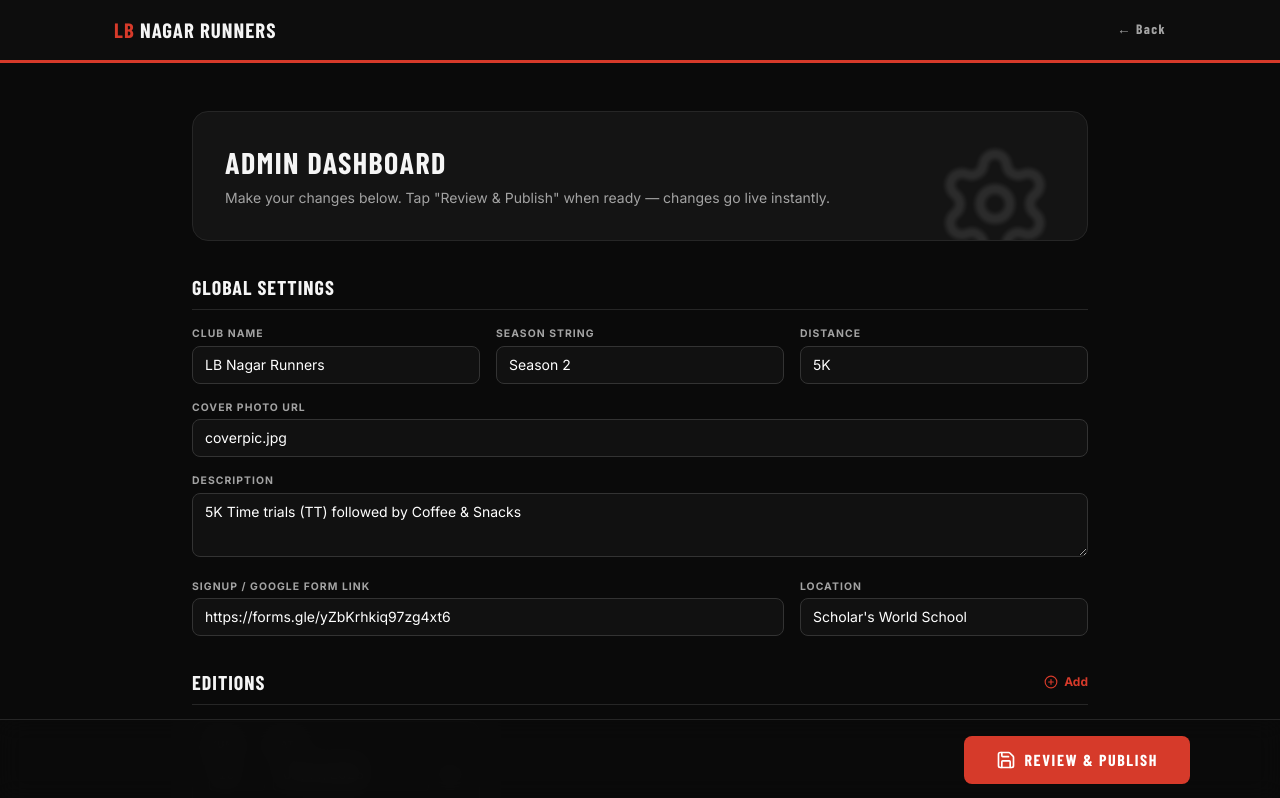
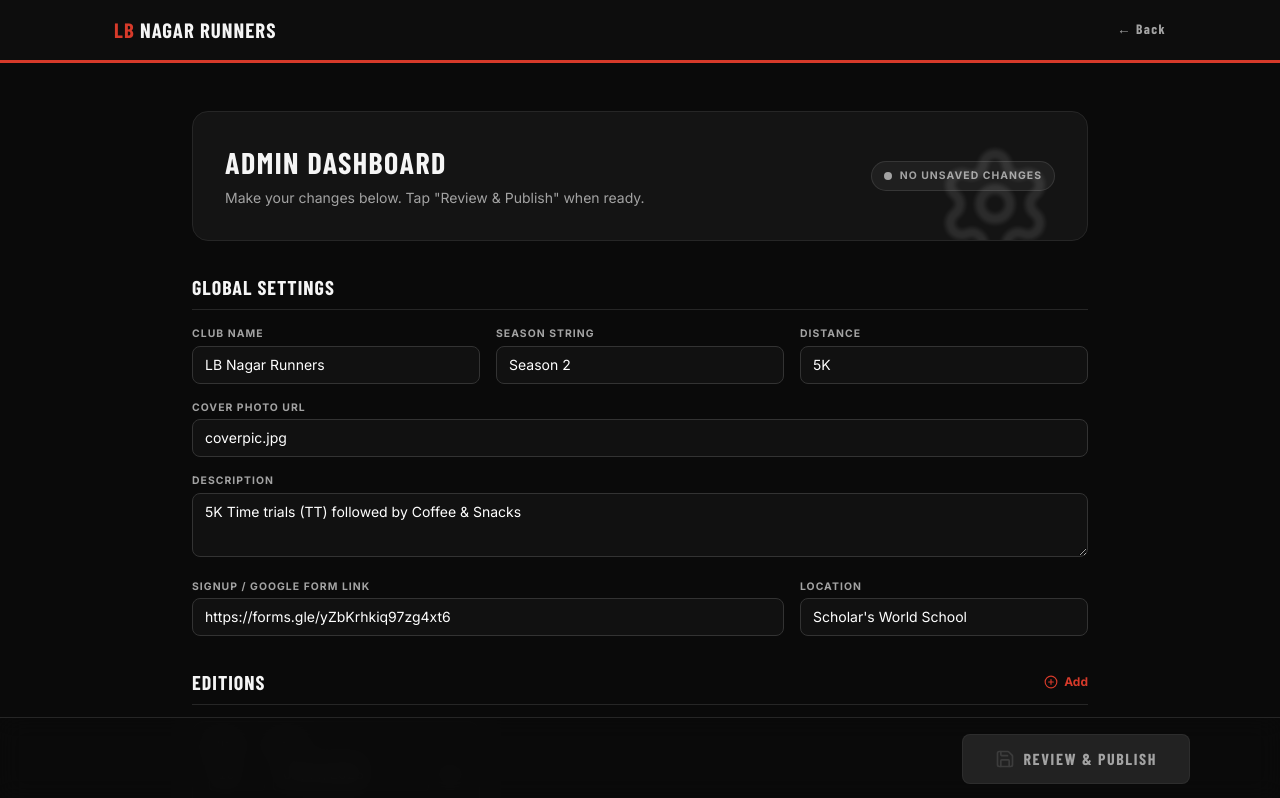
Before and after one commit to KManiKumarReddy/time-trials-leaderboard, a React (Vite) app: page /#/admin in a window 1280 px wide. Shown: the top 798 px of the page. Built offline with nearby package versions, Linux system fonts and the light colour scheme; a web font is replaced by a local one.

Commit message:
Admin UX: errors in modal, disable save if clean, stale CDN protection

```diff
--- a/src/App.jsx
+++ b/src/App.jsx
@@ -5,6 +5,7 @@ import Admin from './pages/Admin';
 import { fetchStats } from './api/github';
 
 const POLL_INTERVAL = 10000; // 10 seconds
+const STALE_LOCK_DURATION = 35000; // 35 seconds to allow Gist CDN to clear
 
 function NavBar({ clubName }) {
   const location = useLocation();
@@ -40,8 +41,15 @@ function App() {
   const [error, setError] = useState(null);
   const [isLive, setIsLive] = useState(false);
   const lastJsonRef = useRef('');
+  const skipFetchUntilRef = useRef(0);
 
   const loadData = useCallback(async (silent = false) => {
+    // Skip if we are in a "stale lock" period after a local update
+    if (silent && Date.now() < skipFetchUntilRef.current) {
+      console.log("Skipping fetch: data was recently updated and Gist CDN might be stale.");
+      return;
+    }
+
     if (!silent) {
       setLoading(true);
       setError(null);
@@ -64,6 +72,15 @@ function App() {
     } finally {
       if (!silent) setLoading(false);
     }
+  }, []);
+
+  // Admin calls this to update local UI immediately and prevent fetching stale Gist data
+  const handleLocalUpdate = useCallback((newData) => {
+    const json = JSON.stringify(newData);
+    lastJsonRef.current = json;
+    setData(newData);
+    // Lock fetching for 35 seconds to ensure we don't pull back stale data from CDN
+    skipFetchUntilRef.current = Date.now() + STALE_LOCK_DURATION;
   }, []);
 
   useEffect(() => {
@@ -98,7 +115,16 @@ function App() {
         ) : (
           <Routes>
             <Route path="/" element={<Leaderboard data={data} isLive={isLive} />} />
-            <Route path="/admin" element={<Admin data={data} reloadData={() => loadData()} />} />
+            <Route
+              path="/admin"
+              element={
+                <Admin
+                  data={data}
+                  reloadData={() => loadData()}
+                  onLocalDataUpdate={handleLocalUpdate}
+                />
+              }
+            />
           </Routes>
         )}
       </main>
--- a/src/pages/Admin.jsx
+++ b/src/pages/Admin.jsx
@@ -1,6 +1,6 @@
-import { useState, useRef } from 'react';
+import { useState, useRef, useMemo } from 'react';
 import { updateStats } from '../api/github';
-import { PlusCircle, Save, Settings, Loader2, Lock, X, Trash2 } from 'lucide-react';
+import { PlusCircle, Save, Settings, Loader2, Lock, X, Trash2, AlertCircle } from 'lucide-react';
 import CryptoJS from 'crypto-js';
 
 // Split MM:SS input component
@@ -52,16 +52,16 @@ function TimeInput({ value, onChange }) {
 }
 
 // Publish confirmation modal
-function PublishModal({ onConfirm, onCancel, isSaving, changeSummary }) {
+function PublishModal({ onConfirm, onCancel, isSaving, changeSummary, publishError }) {
   const [password, setPassword] = useState('');
-  const [error, setError] = useState('');
+  const [validationError, setValidationError] = useState('');
 
   const handleConfirm = () => {
     if (!password) {
-      setError('Password is required.');
+      setValidationError('Password is required.');
       return;
     }
-    setError('');
+    setValidationError('');
     onConfirm(password);
   };
 
@@ -73,7 +73,17 @@ function PublishModal({ onConfirm, onCancel, isSaving, changeSummary }) {
           <button onClick={onCancel} className="text-text-muted hover:text-white"><X size={20} /></button>
         </div>
 
-        <div className="bg-[#0a0a0a] border border-[#222] rounded-lg p-4 text-sm space-y-1">
+        {/* Errors inside modal */}
+        {(validationError || publishError) && (
+          <div className="bg-red-950/30 border border-red-500/50 rounded-lg p-3 flex items-start gap-3">
+            <AlertCircle className="text-red-400 shrink-0 mt-0.5" size={16} />
+            <div className="text-red-200 text-xs font-bold leading-tight">
+              {validationError || publishError}
+            </div>
+          </div>
+        )}
+
+        <div className="bg-[#0a0a0a] border border-[#222] rounded-lg p-4 text-sm space-y-1 overflow-y-auto max-h-48">
           <div className="text-text-muted font-bold text-xs uppercase tracking-widest mb-2">Change Summary</div>
           {changeSummary.map((line, i) => (
             <div key={i} className="text-white/80">{line}</div>
@@ -93,7 +103,6 @@ function PublishModal({ onConfirm, onCancel, isSaving, changeSummary }) {
             autoFocus
             className="w-full bg-[#0a0a0a] border border-[#333] rounded-lg px-4 py-3 text-white focus:border-brand-red focus:ring-1 focus:ring-brand-red outline-none transition-all font-mono text-sm"
           />
-          {error && <p className="text-red-400 text-xs mt-2 font-bold">{error}</p>}
         </div>
 
         <div className="flex gap-3">
@@ -114,9 +123,10 @@ function PublishModal({ onConfirm, onCancel, isSaving, changeSummary }) {
   );
 }
 
-export default function Admin({ data, reloadData }) {
+export default function Admin({ data, reloadData, onLocalDataUpdate }) {
   const [isSaving, setIsSaving] = useState(false);
   const [msg, setMsg] = useState(null);
+  const [modalError, setModalError] = useState(null);
   const [bulkNames, setBulkNames] = useState('');
   const [showModal, setShowModal] = useState(false);
 
@@ -124,6 +134,11 @@ export default function Admin({ data, reloadData }) {
   const [localData, setLocalData] = useState(() => {
     return data ? JSON.parse(JSON.stringify(data)) : null;
   });
+
+  // Calculate if there are any changes
+  const isDirty = useMemo(() => {
+    return JSON.stringify(data) !== JSON.stringify(localData);
+  }, [data, localData]);
 
   if (!localData) return null;
 
@@ -239,28 +254,32 @@ export default function Admin({ data, reloadData }) {
 
   const handlePublish = async (password) => {
     setIsSaving(true);
+    setModalError(null);
     setMsg(null);
 
     try {
       const encryptedPat = import.meta.env.VITE_ENCRYPTED_PAT;
 
       if (!encryptedPat) {
-        throw new Error('No encrypted PAT found in build. Ensure env variables are set in GitHub Actions.');
+        throw new Error('No encrypted PAT found in build.');
       }
 
       const bytes = CryptoJS.AES.decrypt(encryptedPat, password);
       const decryptedPat = bytes.toString(CryptoJS.enc.Utf8);
 
       if (!decryptedPat || decryptedPat.length < 10) {
-        throw new Error('Incorrect Password. Decryption failed.');
+        throw new Error('Incorrect Password.');
       }
 
       await updateStats(decryptedPat, localData);
-      setMsg({ type: 'success', text: 'Published! Changes are live instantly.' });
+
+      // Update parent state immediately to reflect new data and lock polling
+      onLocalDataUpdate(localData);
+
+      setMsg({ type: 'success', text: 'Published! Site is now synced.' });
       setShowModal(false);
-      reloadData();
     } catch(err) {
-      setMsg({ type: 'error', text: err.message || 'Failed to update. Check console.' });
+      setModalError(err.message || 'Failed to update. Check console.');
     } finally {
       setIsSaving(false);
     }
@@ -272,9 +291,13 @@ export default function Admin({ data, reloadData }) {
       {showModal && (
         <PublishModal
           onConfirm={handlePublish}
-          onCancel={() => setShowModal(false)}
+          onCancel={() => {
+            setShowModal(false);
+            setModalError(null);
+          }}
           isSaving={isSaving}
           changeSummary={getChangeSummary()}
+          publishError={modalError}
         />
       )}
 
@@ -284,8 +307,24 @@ export default function Admin({ data, reloadData }) {
           <Settings size={120} className="text-white" />
         </div>
 
-        <h2 className="font-display font-black text-2xl sm:text-3xl uppercase tracking-wider mb-2">Admin Dashboard</h2>
-        <p className="text-text-muted text-sm">Make your changes below. Tap "Review & Publish" when ready — changes go live instantly.</p>
+        <div className="flex flex-col sm:flex-row sm:items-center justify-between gap-4">
+          <div>
+            <h2 className="font-display font-black text-2xl sm:text-3xl uppercase tracking-wider mb-2">Admin Dashboard</h2>
+            <p className="text-text-muted text-sm">Make your changes below. Tap "Review & Publish" when ready.</p>
+          </div>
+          {!isDirty && (
+            <div className="flex items-center gap-2 bg-white/5 border border-white/10 rounded-full px-3 py-1.5 self-start sm:self-center">
+              <div className="w-2 h-2 rounded-full bg-text-muted" />
+              <span className="text-text-muted text-[0.65rem] font-bold uppercase tracking-widest">No Unsaved Changes</span>
+            </div>
+          )}
+          {isDirty && (
+            <div className="flex items-center gap-2 bg-brand-red/10 border border-brand-red/30 rounded-full px-3 py-1.5 self-start sm:self-center animate-pulse">
+              <div className="w-2 h-2 rounded-full bg-brand-red" />
+              <span className="text-brand-red text-[0.65rem] font-bold uppercase tracking-widest">Unsaved Changes</span>
+            </div>
+          )}
+        </div>
       </div>
 
       {msg && (
@@ -431,9 +470,10 @@ export default function Admin({ data, reloadData }) {
         <div className="max-w-[1100px] w-full mx-auto flex justify-end">
           <button
             onClick={() => setShowModal(true)}
-            className="flex items-center gap-2 bg-brand-red hover:bg-brand-red-dark text-white font-display font-bold px-5 sm:px-8 py-3 rounded-lg uppercase tracking-widest transition-colors text-sm sm:text-base"
+            disabled={!isDirty}
+            className="flex items-center gap-2 bg-brand-red disabled:bg-[#222] disabled:text-text-muted hover:bg-brand-red-dark text-white font-display font-bold px-5 sm:px-8 py-3 rounded-lg uppercase tracking-widest transition-all text-sm sm:text-base border border-transparent disabled:border-white/5"
           >
-            <Save className="w-4 h-4 sm:w-5 sm:h-5" />
+            <Save className={`w-4 h-4 sm:w-5 sm:h-5 ${!isDirty ? 'opacity-20' : ''}`} />
             Review & Publish
           </button>
         </div>
```
Also changed, not shown: 1 other file (tests, documents, lock files or other folders).
